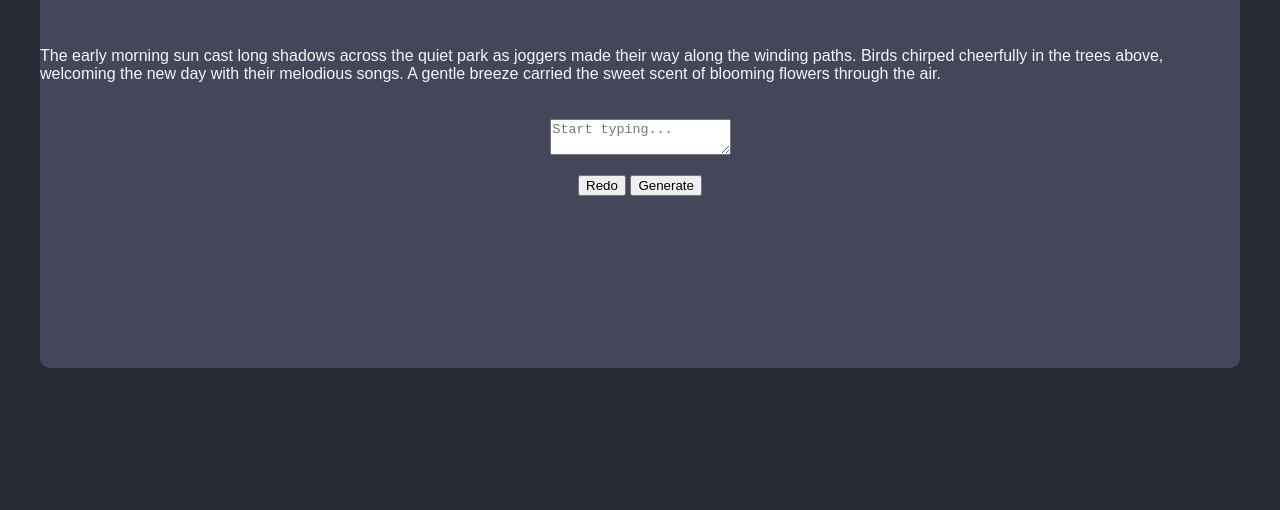
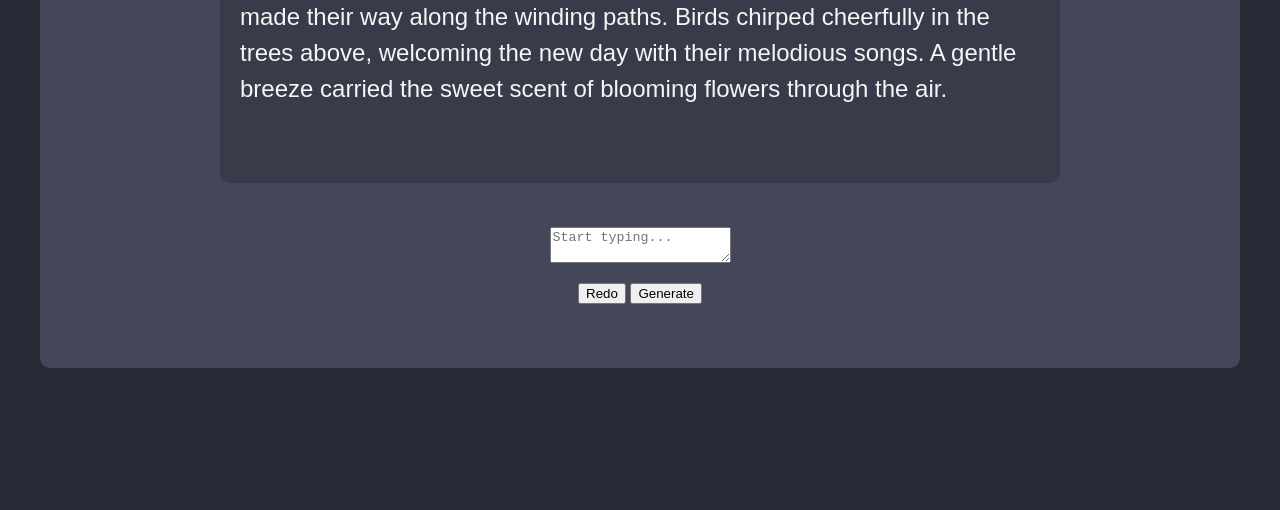
Before and after one commit to mahmoudnader150/typing-speed-test, a plain HTML site: page index.html in a window 1280 px wide. Shown: the part 290-800 px from the top of the page. Drawn offline with Linux system fonts and the light colour scheme.

Commit message:
Adding style to text

```diff
--- a/style.css
+++ b/style.css
@@ -6,6 +6,20 @@ body{
     flex-direction: column;
     align-items: center;
     justify-content: center;
+}
+
+#text{
+    width: 800px;
+    height: 200px;
+    border-radius: 10px;
+    background-color: rgb(57,59,74);
+    font-style: semibold;
+    color: whitesmoke;
+    padding: 20px;
+    font-size: 24px;
+    line-height: 1.5;
+    margin-top: 20px;
+    overflow-y: auto;
 }
 
 .title{
```
